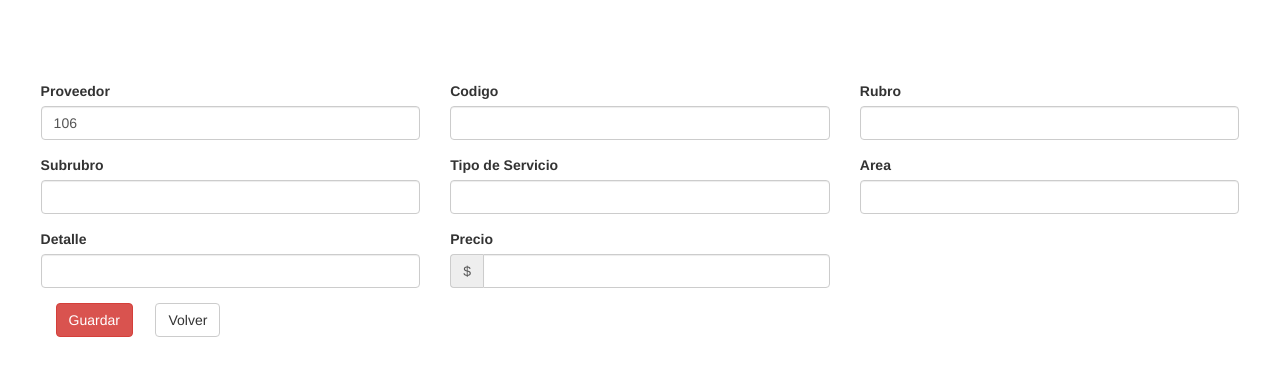
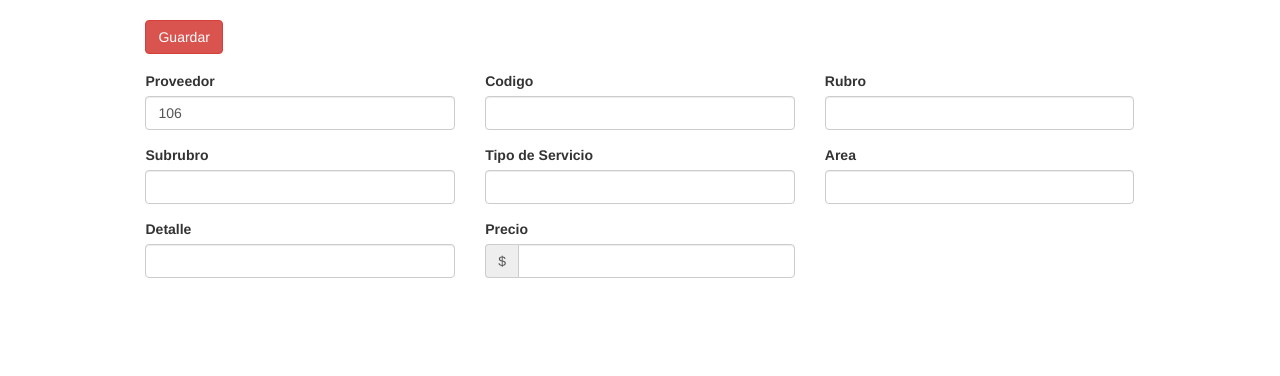
Before and after one commit to enati/intiSoft, a Django app: page /adm/ofertatec/create/ in a window 1280 px wide. Shown: the part 52-428 px from the top of the page. Run offline with Django 3.2, Linux system fonts and the light colour scheme; the visitor is signed in with stand-in values (Sample User, id 1); some libraries are stand-ins or nearby versions.

Commit message:
ADD Modo edicion en Oferta Tecnologica

```diff
--- a/adm/templates/adm/ofertatec_form.html
+++ b/adm/templates/adm/ofertatec_form.html
@@ -9,36 +9,71 @@
 {% endblock %}
 
 {% block content %}
-    <form class="form-contact" style="padding-top:5%" action="" method="POST">
+<div class="row">
+    <div class="col-md-offset-1 col-md-10">
+        {% if object %}
+            {% if edit %}
+                <div class="col-md-2">
+                    <input type="submit" value="Guardar" class="btn btn-danger" form="ofertatecForm">
+                </div>
+                <div class="col-md-2" style="padding-left: 0px">
+                    <a class="cancel btn btn-default" href="{% url 'adm:ofertatec-update' object.id %}">
+                        Cancelar
+                    </a>
+                </div>
+            {% else %}
+                <div class="col-md-2">
+                    <input type="submit" value="Editar" class="btn btn-danger" form="ofertatecForm">
+                </div>
+                <div class="col-md-2" style="padding-left: 0px">
+                    <a class="btn btn-default" href="{% url 'adm:ofertatec-list' %}">
+                        Volver
+                    </a>
+                </div>
+            {% endif %}
+        {% else %}
+            <div class="col-md-2">
+                <input type="submit" value="Guardar" class="btn btn-danger" form="ofertatecForm">
+            </div>
+        {% endif %}
+
+        <form id="ofertatecForm" class="form-contact" style="padding-top:5%" action="" method="{% if edit %}POST{% else %}GET{% endif %}">
+            {% if edit %}
                 {% csrf_token %}
+            {% else %}
+                <input name="edit" type="hidden" value="1">
+            {% endif %}
             {% for field in form %}
                 <div class="form-group col-md-4">
                     <label class="control-label" for="id_{{ field.name }}"> {{ field.label }} </label>
                     {% if field.name == 'precio' %}
+                        {% if edit %}
                             <div class="input-group">
                                 <div class="input-group-addon">$</div>
                                 {{ field }}
                             </div>
-                {% else %}
-                    {{ field }}
-                {% endif %}
                             {% for error in field.errors %}
                                 <div class="alert alert-error">
                                     <strong>{{ error|escape }}</strong>
                                 </div>
                             {% endfor %}
+                        {% else %}
+                            ${{ field.value }}
+                        {% endif %}
+                    {% else %}
+                        {% if edit %}
+                            {{ field }}
+                            {% for error in field.errors %}
+                                <div class="alert alert-error">
+                                    <strong>{{ error|escape }}</strong>
                                 </div>
                             {% endfor %}
-        <div class="col-md-12">
-            <div class="col-md-1">
-                <input type="submit" value="Guardar" class="btn btn-danger">
+                        {% else %}
+                            {{ field.value }}
+                        {% endif %}
+                    {% endif %}
                 </div>
-            <div class="col-md-1">
-                <button type="button" class="btn btn-default" onclick="window.history.back()">
-                Volver</button>
-            </div>
-        </div>
-
+            {% endfor %}
             {% if form.errors %}
                 {% for error in form.non_field_errors %}
                     <div class="alert alert-error">
@@ -47,4 +82,6 @@
                 {% endfor %}
             {% endif %}
         </form>
+    </div>
+</div>
 {% endblock %}
--- a/adm/views.py
+++ b/adm/views.py
@@ -422,12 +422,19 @@ class OfertaTecList(ListView):
 class OfertaTecCreate(CreateView):
     model = OfertaTec
     form_class = OfertaTecForm
-    success_url = reverse_lazy('adm:ofertatec-list')
 
     @method_decorator(permission_required('adm.add_ofertatec',
                       raise_exception=True))
     def dispatch(self, *args, **kwargs):
         return super(OfertaTecCreate, self).dispatch(*args, **kwargs)
+
+    def get_context_data(self, **kwargs):
+        context = super(OfertaTecCreate, self).get_context_data(**kwargs)
+        context['edit'] = True
+        return context
+
+    def get_success_url(self):
+        return reverse_lazy('adm:ofertatec-update', kwargs={'pk': self.object.id})
 
 
 class OfertaTecDelete(DeleteView):
@@ -457,6 +464,14 @@ class OfertaTecUpdate(UpdateView):
                       raise_exception=True))
     def dispatch(self, *args, **kwargs):
         return super(OfertaTecUpdate, self).dispatch(*args, **kwargs)
+
+    def get_context_data(self, **kwargs):
+        context = super(OfertaTecUpdate, self).get_context_data(**kwargs)
+        context['edit'] = self.request.GET.get('edit', False)
+        return context
+
+    def get_success_url(self):
+        return reverse_lazy('adm:ofertatec-update', kwargs={'pk': self.object.id})
 
 
 #===========================================
```
Lines whose indentation alone changed are shown as unchanged.
